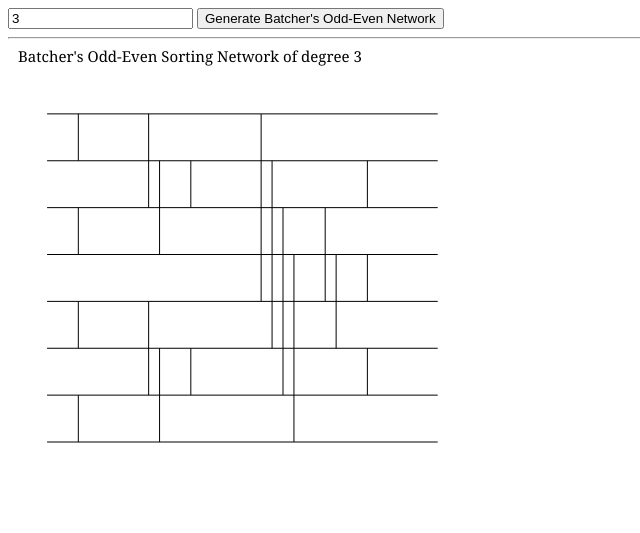
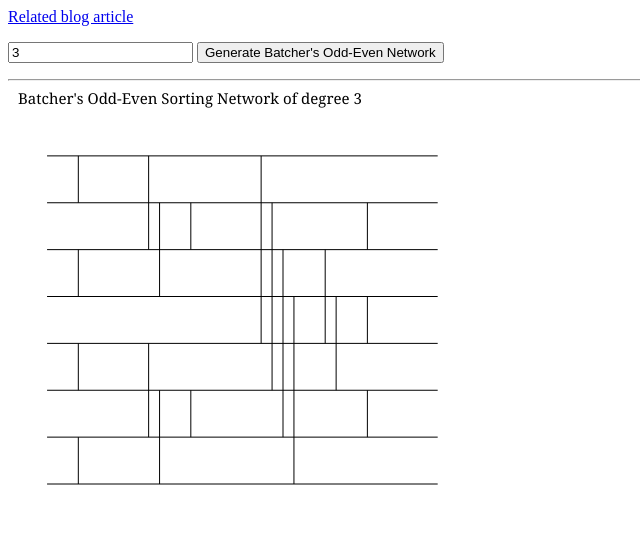
Before and after one commit to Bekbolatov/Bekbolatov.github.io, a plain HTML site: page sorting/index.html in a window 1280 px wide. Shown: the whole page, without its empty margins (0-640 px from the left). Drawn offline with nearby package versions, Linux system fonts and the light colour scheme.

Commit message:
added link on main

```diff
--- a/sorting/index.html
+++ b/sorting/index.html
@@ -4,6 +4,8 @@
 
 </head>
 <body>
+<a href="http://sparkydots.blogspot.com/2015/05/batchers-odd-even-merging-network.html">Related blog article</a><p>
+
 <input type="text" id="deg" value="3" />
 <button id="go" onclick="genit();">Generate Batcher's Odd-Even Network</button>
 <hr>
```
